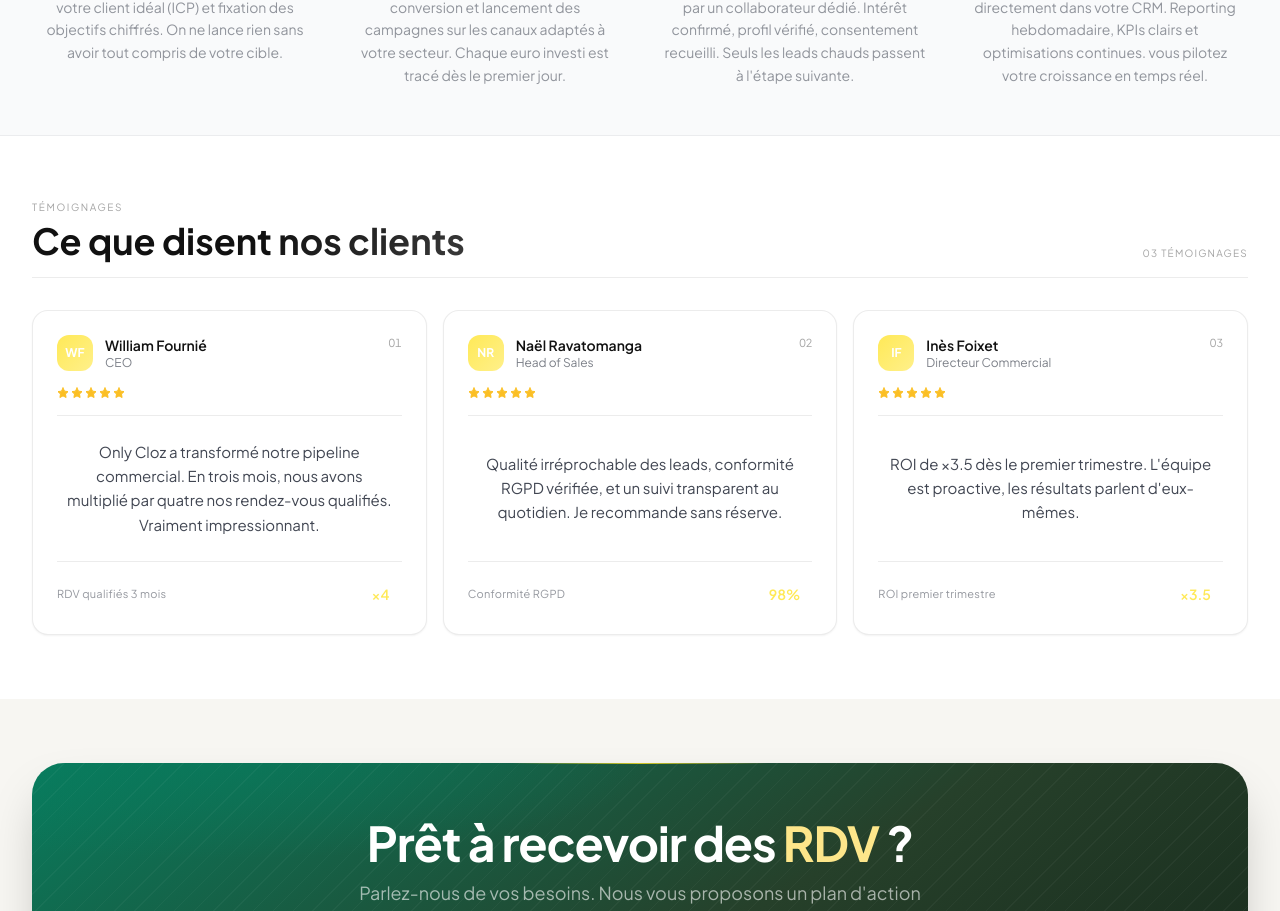
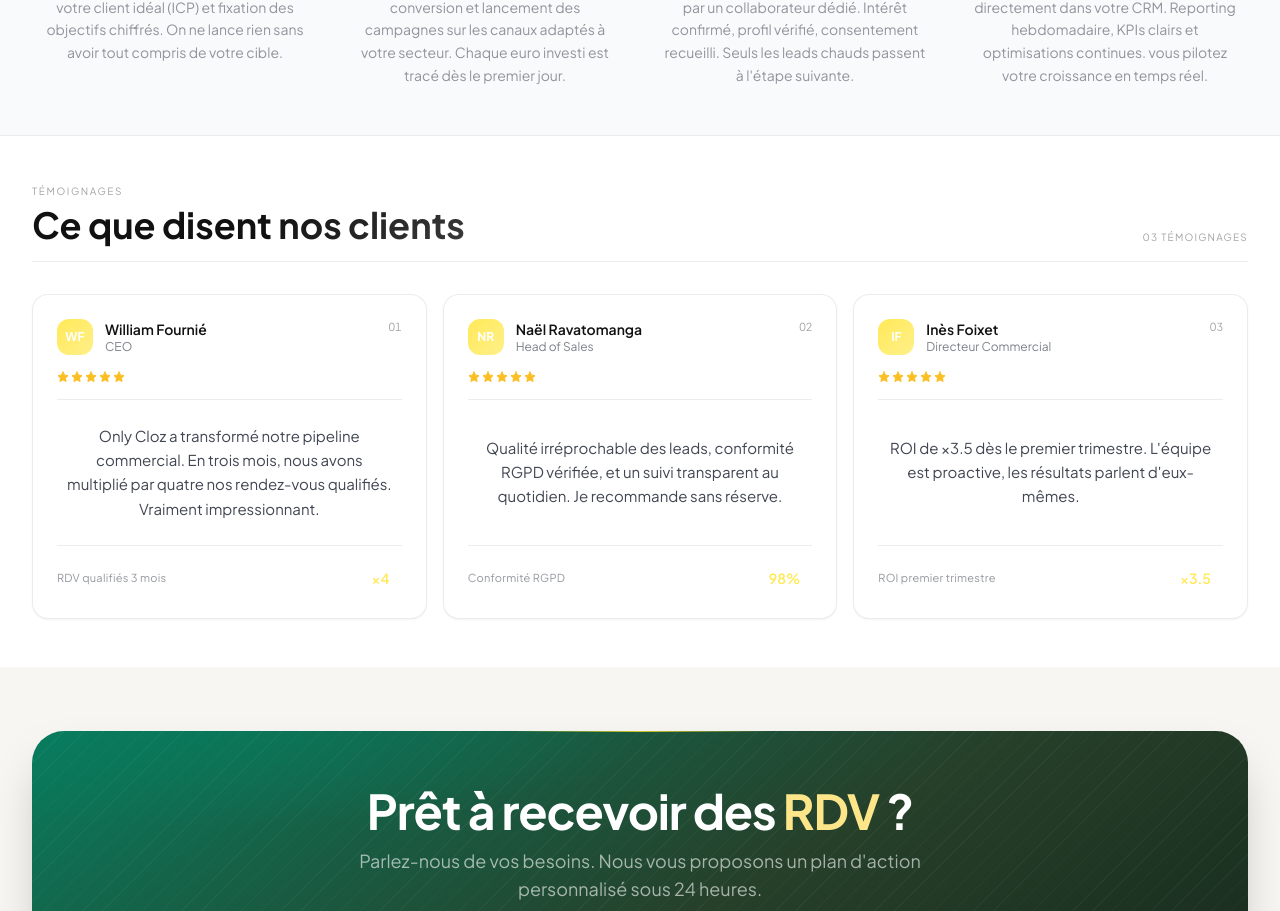
Before and after one commit to only-cloz/only-cloz-front, a React (Vite) app: page / in a window 1280 px wide. Shown: the part 2240-3151 px from the top of the page. Built offline with nearby package versions, Linux system fonts and the light colour scheme; the HTML template or start-up script is replaced by a standard one.

Commit message:
refactor: design Only Cloz(05/08/26)

```diff
--- a/src/components/HomeComponents/TestimonialsSection.tsx
+++ b/src/components/HomeComponents/TestimonialsSection.tsx
@@ -35,7 +35,7 @@
   const total = String(testimonials.length).padStart(2, '0')
 
   return (
-    <section className="py-16 bg-white">
+    <section className="py-12 bg-white">
       <div className="max-w-7xl mx-auto px-6 lg:px-8">
 
         {/* Header éditorial */}
```
